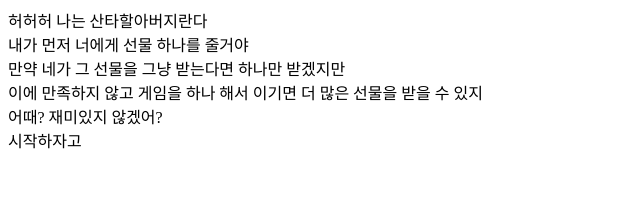
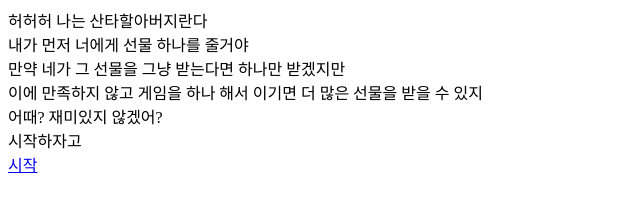
Before and after one commit to sudo0272/SantaGambling, a website: page public/intro.html in a window 1280 px wide. Shown: the full height of the page, 0-640 px from the left. Drawn offline with Linux system fonts and the light colour scheme.

Commit message:
created intro

```diff
--- a/public/intro.html
+++ b/public/intro.html
@@ -15,8 +15,6 @@
         <div>어때? 재미있지 않겠어?</div>
         <div>시작하자고</div>
     </div>
-    <script>
-
-    </script>
+    <a href="/game.html">시작</a>
 </body>
 </html>
```
